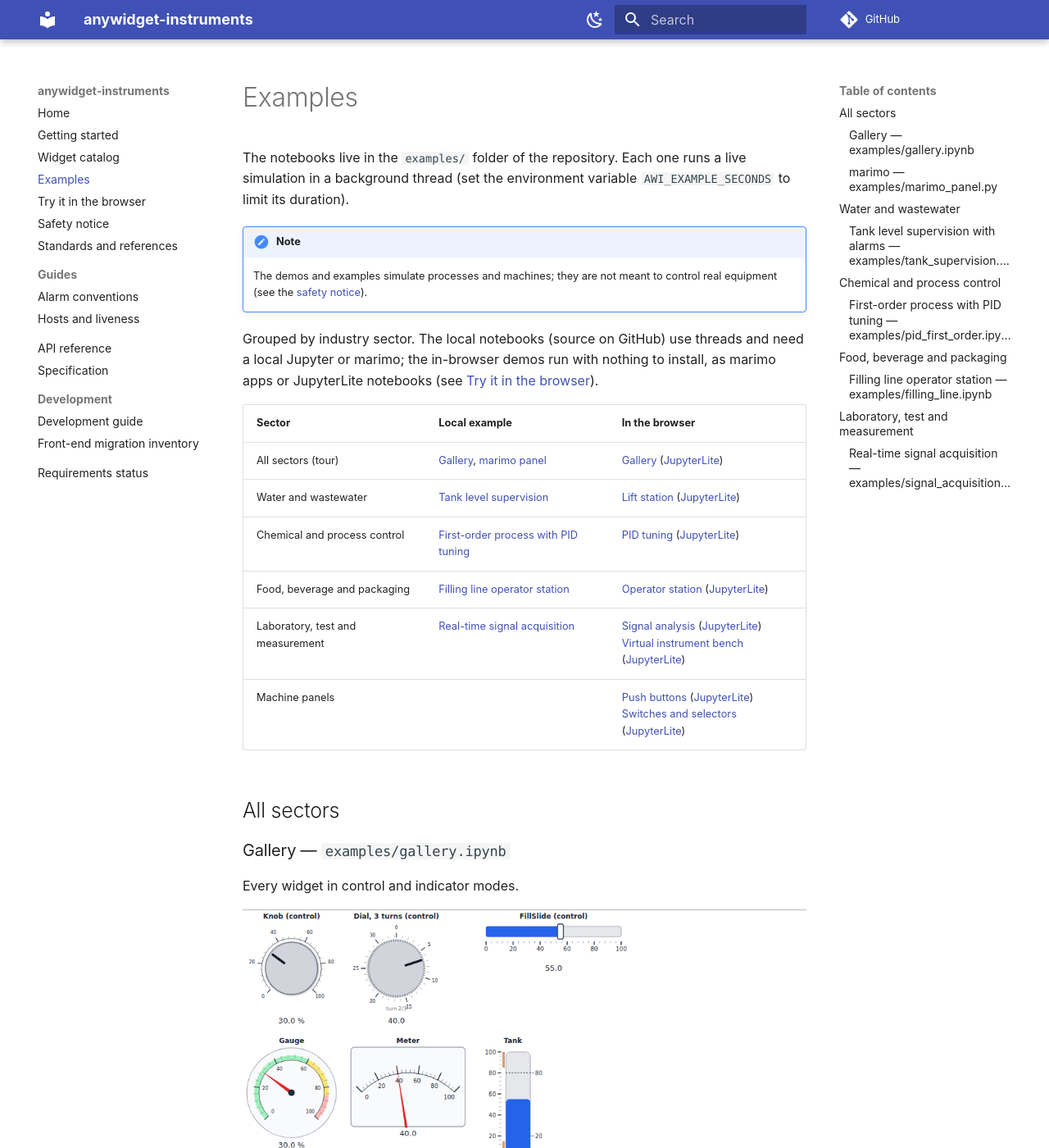
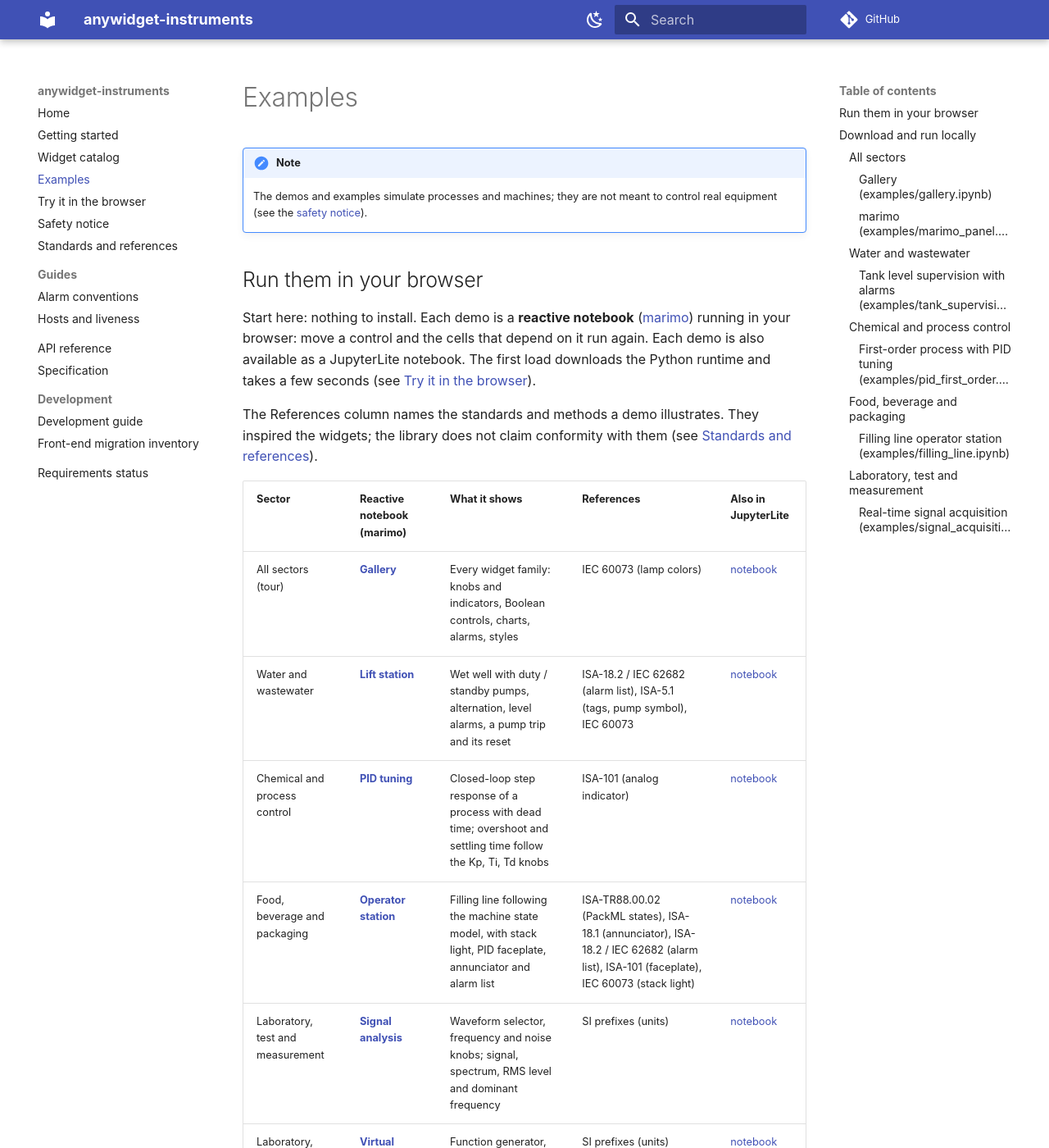
Before and after one commit to AnywidgetInstruments/anywidget-instruments-industrial, an MkDocs documentation site: the page built from docs/examples.md, in a window 1280 px wide and 1400 px high. Shown: the whole window at 82% size. Built offline with MkDocs 1.6.1 and Material for MkDocs 9.7.7, drawn with Linux system fonts in a browser that asks for light colours; comment, search, counter and statistics services are not loaded; some of the changed text lies outside the part shown.

Commit message:
Lead the Examples page with the in-browser reactive notebooks
The Examples page now starts with the demos that run in the browser as
reactive marimo notebooks (with their JupyterLite version), grouped by
sector, and only then lists the notebooks to download and run locally,
followed by their descriptions.

Both tables gain a References column naming the standards each example
illustrates, with the disclaimer of the Standards and references page.

Assisted-by: AI

````diff
--- a/docs/examples.md
+++ b/docs/examples.md
@@ -1,46 +1,65 @@
 # Examples
-
-The notebooks live in the `examples/` folder of the repository. Each one runs a
-live simulation in a background thread (set the environment variable
-`AWI_EXAMPLE_SECONDS` to limit its duration).
 
 !!! note
     The demos and examples simulate processes and machines; they are not
     meant to control real equipment (see the [safety notice](safety.md)).
 
-Grouped by industry sector. The local notebooks (source on GitHub) use
-threads and need a local Jupyter or marimo; the in-browser demos run with
-nothing to install, as marimo apps or JupyterLite notebooks (see
-[Try it in the browser](try.md)).
+## Run them in your browser
 
-| Sector | Local example | In the browser |
+Start here: nothing to install. Each demo is a **reactive notebook**
+([marimo](https://marimo.io)) running in your browser: move a control and
+the cells that depend on it run again. Each demo is also available as a
+JupyterLite notebook. The first load downloads the Python runtime and takes
+a few seconds (see [Try it in the browser](try.md)).
+
+The References column names the standards and methods a demo illustrates.
+They inspired the widgets; the library does not claim conformity with them
+(see [Standards and references](standards.md)).
+
+| Sector | Reactive notebook (marimo) | What it shows | References | Also in JupyterLite |
+|---|---|---|---|---|
+| All sectors (tour) | <a href="../marimo/gallery/">**Gallery**</a> | Every widget family: knobs and indicators, Boolean controls, charts, alarms, styles | IEC 60073 (lamp colors) | <a href="../lite/lab/index.html?path=gallery.ipynb">notebook</a> |
+| Water and wastewater | <a href="../marimo/lift_station/">**Lift station**</a> | Wet well with duty / standby pumps, alternation, level alarms, a pump trip and its reset | ISA-18.2 / IEC 62682 (alarm list), ISA-5.1 (tags, pump symbol), IEC 60073 | <a href="../lite/lab/index.html?path=lift_station.ipynb">notebook</a> |
+| Chemical and process control | <a href="../marimo/pid_tuning/">**PID tuning**</a> | Closed-loop step response of a process with dead time; overshoot and settling time follow the Kp, Ti, Td knobs | ISA-101 (analog indicator) | <a href="../lite/lab/index.html?path=pid_tuning.ipynb">notebook</a> |
+| Food, beverage and packaging | <a href="../marimo/operator_station/">**Operator station**</a> | Filling line following the machine state model, with stack light, PID faceplate, annunciator and alarm list | ISA-TR88.00.02 (PackML states), ISA-18.1 (annunciator), ISA-18.2 / IEC 62682 (alarm list), ISA-101 (faceplate), IEC 60073 (stack light) | <a href="../lite/lab/index.html?path=operator_station.ipynb">notebook</a> |
+| Laboratory, test and measurement | <a href="../marimo/signal_analysis/">**Signal analysis**</a> | Waveform selector, frequency and noise knobs; signal, spectrum, RMS level and dominant frequency | SI prefixes (units) | <a href="../lite/lab/index.html?path=signal_analysis.ipynb">notebook</a> |
+| Laboratory, test and measurement | <a href="../marimo/virtual_instrument/">**Virtual instrument bench**</a> | Function generator, oscilloscope and multimeter front panels built from widgets | SI prefixes (units) | <a href="../lite/lab/index.html?path=virtual_instrument.ipynb">notebook</a> |
+| Machine panels | <a href="../marimo/push_buttons/">**Push buttons**</a> | Plain push buttons (latch, jog) and illuminated push buttons whose lamps show the machine state | IEC 60073 (cap and lamp colors) | <a href="../lite/lab/index.html?path=push_buttons.ipynb">notebook</a> |
+| Machine panels | <a href="../marimo/switches/">**Switches and selectors**</a> | Two-position switches, HAND / OFF / AUTO and spring-return selectors, a four-position rotary selector | IEC 60073 (lamp colors), ISA-5.1 (pump and motor symbols) | <a href="../lite/lab/index.html?path=switches.ipynb">notebook</a> |
+
+## Download and run locally
+
+The notebooks of the `examples/` folder run a live simulation in a
+background thread, so they need a local Jupyter or marimo (set the
+environment variable `AWI_EXAMPLE_SECONDS` to limit their duration).
+Download them from the repository:
+
+| Sector | Notebook | References |
 |---|---|---|
-| All sectors (tour) | <a href="https://github.com/s-celles/anywidget-instruments/blob/main/examples/gallery.ipynb">Gallery</a>, <a href="https://github.com/s-celles/anywidget-instruments/blob/main/examples/marimo_panel.py">marimo panel</a> | <a href="../marimo/gallery/">Gallery</a> (<a href="../lite/lab/index.html?path=gallery.ipynb">JupyterLite</a>) |
-| Water and wastewater | <a href="https://github.com/s-celles/anywidget-instruments/blob/main/examples/tank_supervision.ipynb">Tank level supervision</a> | <a href="../marimo/lift_station/">Lift station</a> (<a href="../lite/lab/index.html?path=lift_station.ipynb">JupyterLite</a>) |
-| Chemical and process control | <a href="https://github.com/s-celles/anywidget-instruments/blob/main/examples/pid_first_order.ipynb">First-order process with PID tuning</a> | <a href="../marimo/pid_tuning/">PID tuning</a> (<a href="../lite/lab/index.html?path=pid_tuning.ipynb">JupyterLite</a>) |
-| Food, beverage and packaging | <a href="https://github.com/s-celles/anywidget-instruments/blob/main/examples/filling_line.ipynb">Filling line operator station</a> | <a href="../marimo/operator_station/">Operator station</a> (<a href="../lite/lab/index.html?path=operator_station.ipynb">JupyterLite</a>) |
-| Laboratory, test and measurement | <a href="https://github.com/s-celles/anywidget-instruments/blob/main/examples/signal_acquisition.ipynb">Real-time signal acquisition</a> | <a href="../marimo/signal_analysis/">Signal analysis</a> (<a href="../lite/lab/index.html?path=signal_analysis.ipynb">JupyterLite</a>)<br><a href="../marimo/virtual_instrument/">Virtual instrument bench</a> (<a href="../lite/lab/index.html?path=virtual_instrument.ipynb">JupyterLite</a>) |
-| Machine panels |  | <a href="../marimo/push_buttons/">Push buttons</a> (<a href="../lite/lab/index.html?path=push_buttons.ipynb">JupyterLite</a>)<br><a href="../marimo/switches/">Switches and selectors</a> (<a href="../lite/lab/index.html?path=switches.ipynb">JupyterLite</a>) |
+| All sectors (tour) | <a href="https://github.com/s-celles/anywidget-instruments/blob/main/examples/gallery.ipynb">Gallery</a>, <a href="https://github.com/s-celles/anywidget-instruments/blob/main/examples/marimo_panel.py">marimo panel</a> | IEC 60073, ISA-18.2 / IEC 62682 (alarm indicator) |
+| Water and wastewater | <a href="https://github.com/s-celles/anywidget-instruments/blob/main/examples/tank_supervision.ipynb">Tank level supervision</a> | ISA-18.2 / IEC 62682 (alarm banner), ISA-5.1 (tags, symbols) |
+| Chemical and process control | <a href="https://github.com/s-celles/anywidget-instruments/blob/main/examples/pid_first_order.ipynb">First-order process with PID tuning</a> | IEC 60204-1, ISO 13850 (emergency stop look only, see the safety notice) |
+| Food, beverage and packaging | <a href="https://github.com/s-celles/anywidget-instruments/blob/main/examples/filling_line.ipynb">Filling line operator station</a> | ISA-TR88.00.02 (PackML states), ISA-18.1, ISA-18.2 / IEC 62682, ISA-101, IEC 60073 |
+| Laboratory, test and measurement | <a href="https://github.com/s-celles/anywidget-instruments/blob/main/examples/signal_acquisition.ipynb">Real-time signal acquisition</a> | SI prefixes (units) |
 
+### All sectors
 
-## All sectors
-
-### Gallery — `examples/gallery.ipynb`
+#### Gallery (`examples/gallery.ipynb`)
 
 Every widget in control and indicator modes.
 
 ![Gallery](img/gallery.png)
 
-### marimo — `examples/marimo_panel.py`
+#### marimo (`examples/marimo_panel.py`)
 
 ```bash
 marimo edit examples/marimo_panel.py
 ```
 
 
-## Water and wastewater
+### Water and wastewater
 
-### Tank level supervision with alarms — `examples/tank_supervision.ipynb`
+#### Tank level supervision with alarms (`examples/tank_supervision.ipynb`)
 
 Pump, tank and outflow valve on a synoptic; LO/HI/HIHI alarms with deadband
 feed an ISA-18.2 alarm banner; AUTO hysteresis control or MANUAL operation
@@ -49,9 +68,9 @@ from the faceplates.
 ![Tank supervision](img/tank_supervision.png)
 
 
-## Chemical and process control
+### Chemical and process control
 
-### First-order process with PID tuning — `examples/pid_first_order.ipynb`
+#### First-order process with PID tuning (`examples/pid_first_order.ipynb`)
 
 A plant $K/(\tau s + 1)$ with a PID controller (derivative on measurement,
 anti-windup): tune Kp, Ti and Td live, step the setpoint, stop with the
@@ -60,9 +79,9 @@ emergency stop and measure the response with cursors.
 ![PID tuning](img/pid_first_order.png)
 
 
-## Food, beverage and packaging
+### Food, beverage and packaging
 
-### Filling line operator station — `examples/filling_line.ipynb`
+#### Filling line operator station (`examples/filling_line.ipynb`)
 
 A bottle filling line driven by the ISA-TR88.00.02 state model, with a
 HAND / OFF / AUTO selector, a stack light, a PID faceplate for the product
@@ -72,9 +91,9 @@ annunciator and an alarm list with shelving.
 ![Filling line](img/filling_line.png)
 
 
-## Laboratory, test and measurement
+### Laboratory, test and measurement
 
-### Real-time signal acquisition — `examples/signal_acquisition.ipynb`
+#### Real-time signal acquisition (`examples/signal_acquisition.ipynb`)
 
 Two channels at 1 kHz on a strip chart, a spectrogram of channel 0, RMS level
 on a VU meter and the dominant frequency on a seven-segment display.
````
